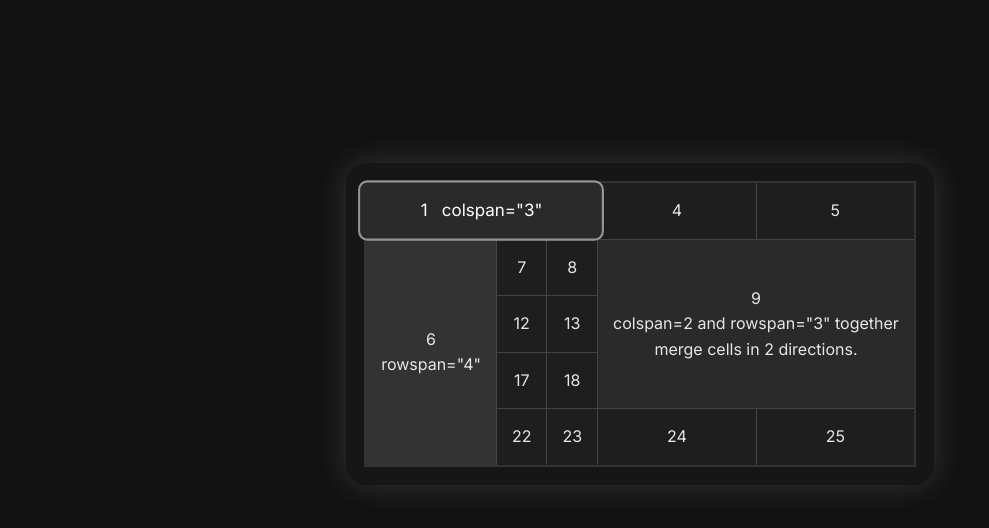
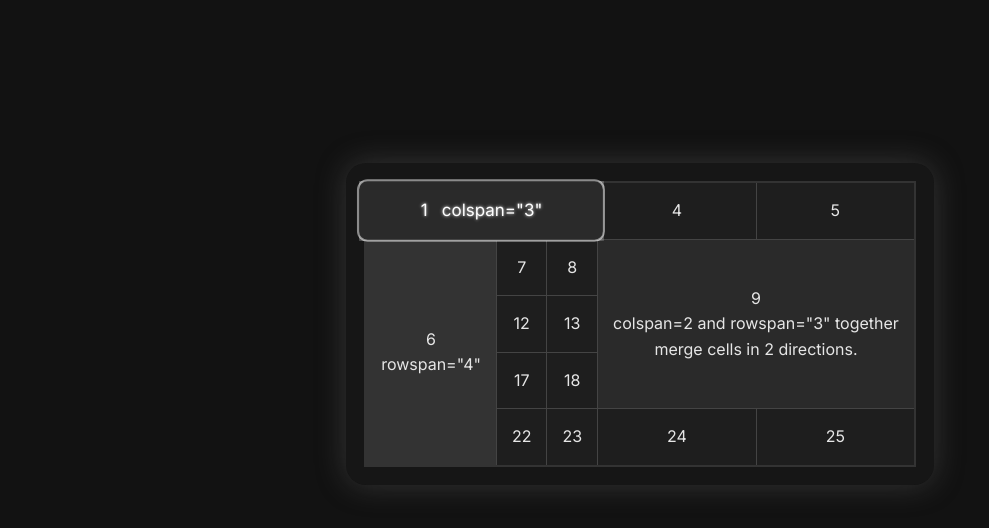
Before and after one commit to xenodeve/webhw02_s0430250, a plain HTML site: page index.html in a window 1280 px wide. In both pictures the pointer is over the element 481 px from the left and 286 px from the top of the page. Shown: the part 76-604 px from the top of the page, without its empty margins (0-989 px from the left). Drawn offline with Linux system fonts and the light colour scheme.

Commit message:
v1.2.4
Update | Add shadow text in table when hover

```diff
--- a/styles.css
+++ b/styles.css
@@ -114,8 +114,7 @@ td {
   background-color: #1e1e1e;
   color: #e6e6e6;
   word-break: break-word;
-  outline: 0px solid #444;
-  transition: transform 0.4s ease, background-color 0.4s ease, color 0.4s ease, outline 0.4s ease;
+  transition: transform 0.4s ease, background-color 0.4s ease, color 0.4s ease, outline 0.2s ease, text-shadow 0.6s ease;
   transition-delay: 0.08s;
 }
 
@@ -125,7 +124,9 @@ td:hover {
   border-radius: 9px;
   transform: scale(1.06);
   outline: 2px solid rgba(255, 255, 255, 0.5);
-  outline-offset: -2px;
+  outline-offset: -1px;
+  text-shadow: 0 0 3px rgba(231, 231, 231, 1.5);
+  box-shadow: 0 0 10px rgba(231, 231, 231, 1.5);
 }
 
 td[fix] {
```
